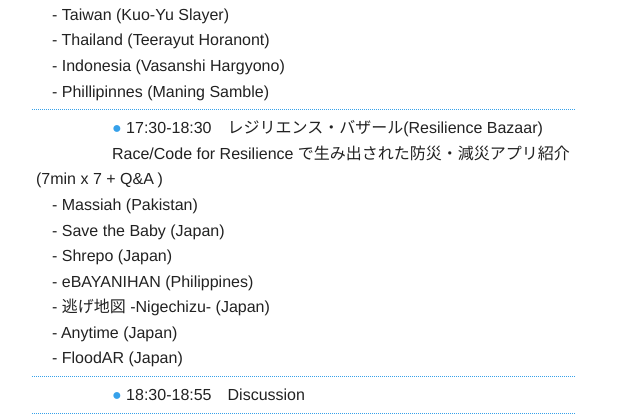
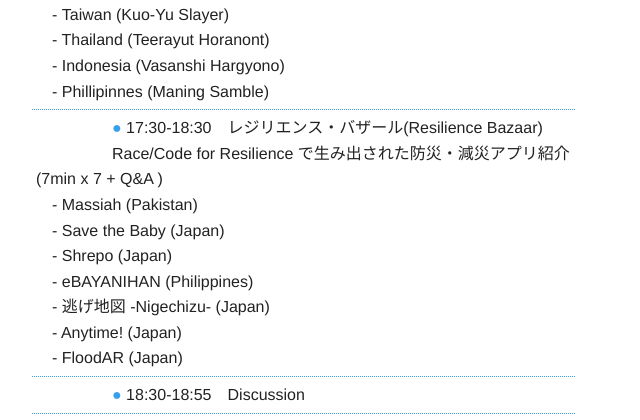
Before and after one commit to RaceForResilience/www_resilienceforum_asia, a plain HTML site: page index.html in a window 1280 px wide. Shown: the part 980-1400 px from the top of the page, 128-768 px from the left. Drawn offline with nearby package versions, Linux system fonts and the light colour scheme.

Commit message:
Update index.html

```diff
--- a/index.html
+++ b/index.html
@@ -105,7 +105,7 @@ Race/Code for Resilience で生み出された防災・減災アプリ紹介(7mi
 　- Shrepo (Japan)<br>
 　- eBAYANIHAN (Philippines)<br>
 　- 逃げ地図 -Nigechizu- (Japan)<br>
-　- Anytime (Japan)<br>
+　- Anytime! (Japan)<br>
 　- FloodAR (Japan)</dd>
 	<dt>&nbsp;</dt>
 
```
